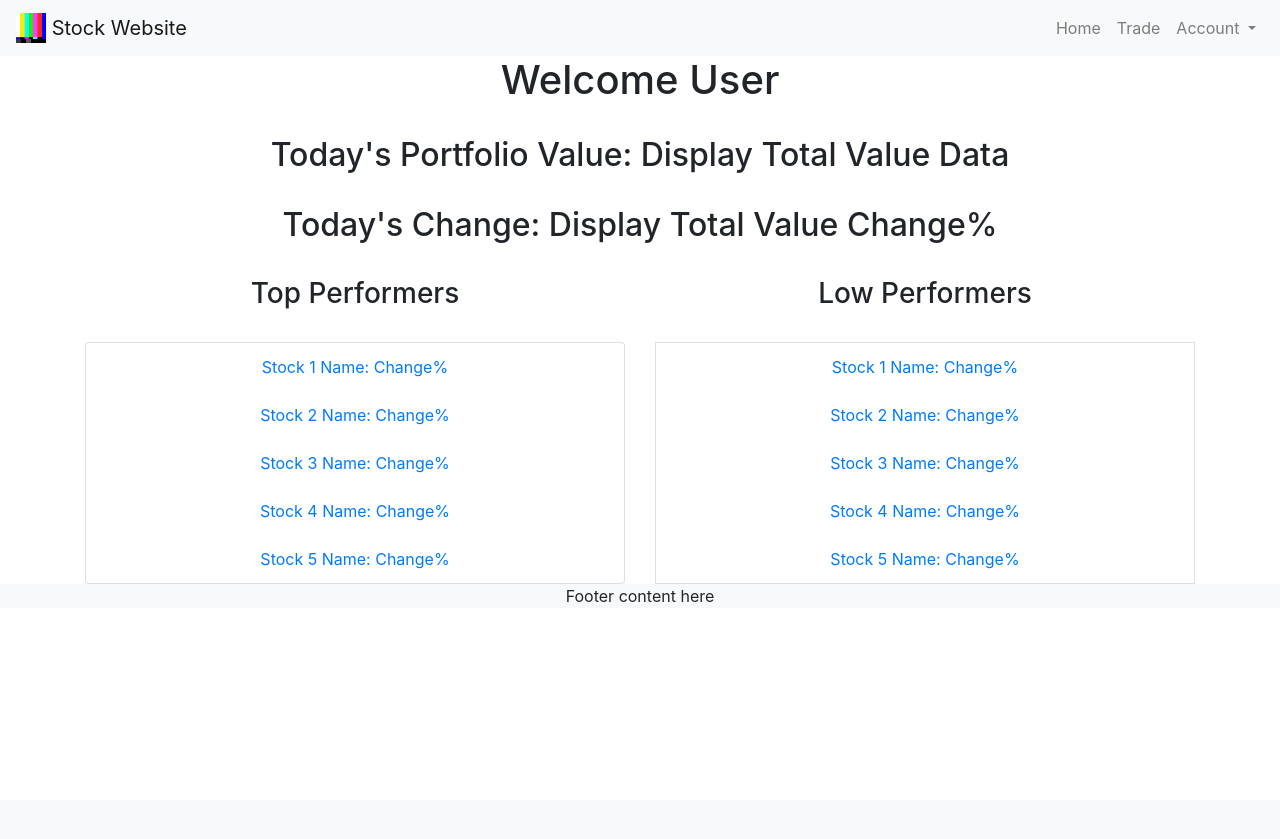
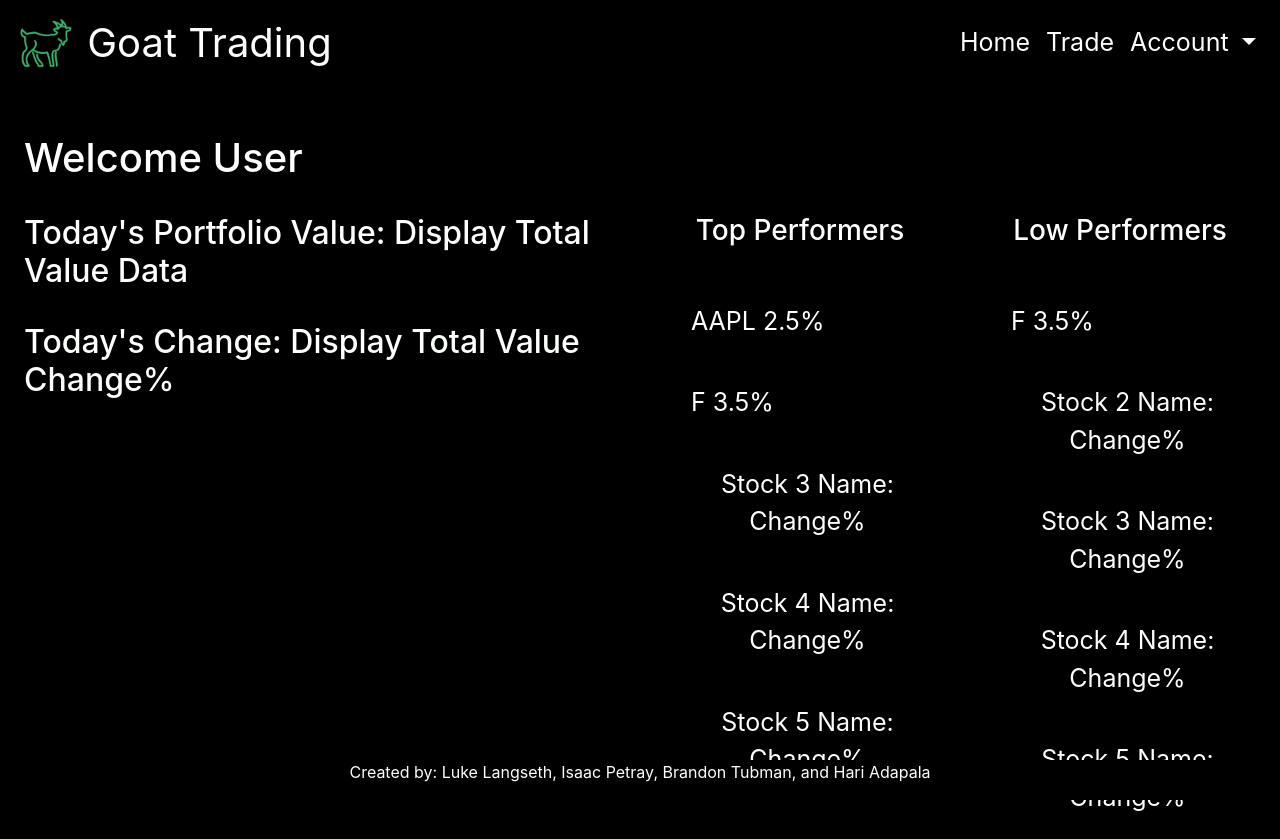
Before and after one commit to langsethluke/IFT401Project, a Flask app: page / in a window 1280 px wide. Before the commit the page ends 602 px from the top, so only its background shows below. Run offline with Flask 3, Linux system fonts and the light colour scheme; some libraries are stand-ins or nearby versions.

Commit message:
First Update
Adding all the stuff

```diff
--- a/app.py
+++ b/app.py
@@ -22,4 +22,8 @@ def tradinghistory():
 def accounttransfer():
     return render_template('accounttransfer.html')
 
+@app.route('/adminstocks')
+def adminstocks():
+    return render_template('adminstocks.html')
+
 if __name__ == "__main__": app.run(debug=True)
--- /dev/null
+++ b/static/styles/base.css
@@ -0,0 +1,80 @@
+/* Navbar Styles */
+
+nav {
+    /*background-color: #248232;*/
+    background-color: black;
+}
+
+.navbar .navbar-brand {
+    color: #FCFFFC;
+    font-size: 40px;
+}
+
+.navbar .navbar-nav .nav-link {
+    color: #FCFFFC;
+    font-size: 25px;
+}
+
+/* Navbar Hover Styles*/
+
+.navbar .navbar-brand:hover {
+    color: #2D3A3A;
+}
+
+.navbar .navbar-nav .nav-link:hover {
+    color: #2D3A3A;
+}
+
+/* Body Styles */
+
+body {
+    color: #FCFFFC;
+    background-color: black;
+}
+
+/* List Styles */
+
+.list-group .list-group-item {
+    background-color: black;
+}
+
+.list-group .list-group-item a {
+    color: #FCFFFC;
+    font-size: 25px;
+    float: left;
+    padding-left: 15px;
+    padding-top: 10px;
+    padding-bottom: 10px;
+}
+
+/* List Hover Styles */
+
+.list-group.green .list-group-item a:hover {
+    color: green;
+    text-decoration: none;
+}
+
+.list-group.red .list-group-item a:hover {
+    color: red;
+    text-decoration: none;
+}
+
+/* Button Styles */
+
+button {
+    font-size: 20px;
+    border-radius: 45px;
+    padding: 10px;
+}
+
+/* Footer Stlyes */
+
+footer {
+    background-color: black;
+    color: #FCFFFC;
+    position: fixed;
+    left: 0;
+    bottom: 0;
+    text-align: center;
+    width: 100%;
+}
--- a/templates/base.html
+++ b/templates/base.html
@@ -1,22 +1,25 @@
 <!DOCTYPE html>
 <html lang="en">
   <head>
-    <style>
-    </style>
     <meta charset="UTF-8" />
     <meta name="viewport" content="width=device-width, initial-scale=1.0"/>
     <link rel="stylesheet" href="https://cdn.jsdelivr.net/npm/bootstrap@4.3.1/dist/css/bootstrap.min.css" integrity="sha384-ggOyR0iXCbMQv3Xipma34MD+dH/1fQ784/j6cY/iJTQUOhcWr7x9JvoRxT2MZw1T" crossorigin="anonymous"/>
     <title>{% block title %}Stock Website{% endblock %}</title>
-    <link rel="icon" href="/static/placeholder.jpg">
+    <link rel="icon" href="/static/logo.png">
     <!-- Bootstrap CSS -->
     <link href="https://stackpath.bootstrapcdn.com/bootstrap/4.5.2/css/bootstrap.min.css" rel="stylesheet"/>
+
+    <link href="/static/styles/base.css" rel="stylesheet" />
+
+    {% block head_includes %}
+    {% endblock %}
   </head>
   <body>
     <header>
-      <nav class="navbar navbar-expand-lg navbar-light bg-light justify-content-end">
+      <nav class="navbar navbar-expand-lg navbar-light justify-content-end">
         <a class="navbar-brand" href="{{ url_for('home') }}">
-          <img src="/static/placeholder.jpg" width="30" height="30" class="d-inline-block align-top">
-          Stock Website
+          <img src="/static/logo.png" width="60" height="60" class="d-inline-block align-top">
+          Goat Trading
         </a>
 
         <button class="navbar-toggler" type="button" data-toggle="collapse" data-target="#navbarSupportedContent" aria-controls="navbarSupportedContent" aria-expanded="false" aria-label="Toggle navigation">
@@ -46,8 +49,8 @@
       </nav>
     </header>
     <main>{% block content %}{% endblock %}</main>
-    <footer class="bg-light text-center">
-      <p>Footer content here</p>
+    <footer>
+      <p>Created by: Luke Langseth, Isaac Petray, Brandon Tubman, and Hari Adapala</p>
     </footer>
     <!-- Bootstrap JS and dependencies -->
     <script src="https://code.jquery.com/jquery-3.3.1.slim.min.js" integrity="sha384-q8i/X+965DzO0rT7abK41JStQIAqVgRVzpbzo5smXKp4YfRvH+8abtTE1Pi6jizo" crossorigin="anonymous"></script>
--- a/templates/home.html
+++ b/templates/home.html
@@ -1,34 +1,38 @@
 {% extends "base.html" %}
 {% block title %}Home{% endblock %}
 {% block content %}
-    <div class="container">
+    <div class="container-fluid">
         <div class="row">
-            <div class="col text-center">
+            <div class="col pl-4">
+                <br>
+                <br>
                 <h1>Welcome User</h1>
                 <br>
+            </div>
+        </div>
+        <div class="row">
+            <div class="col pl-4">
                 <h2>Today's Portfolio Value: Display Total Value Data</h2>
                 <br>
                 <h2>Today's Change: Display Total Value Change%</h2>
                 <br>
             </div>
-        </div>
-        <div class="row">
-            <div class="col text-center">
+            <div class="col-3 text-center">
                 <h3>Top Performers</h3>
                 <br>
-                <ul class="list-group">
-                    <li class="list-group-item"><a href="#">Stock 1 Name: Change%</a></li>
-                    <li class="list-group-item"><a href="#">Stock 2 Name: Change%</a></li>
+                <ul class="list-group green">
+                    <li class="list-group-item"><a href="#">AAPL 2.5%</a></li>
+                    <li class="list-group-item"><a href="#">F 3.5%</a></li>
                     <li class="list-group-item"><a href="#">Stock 3 Name: Change%</a></li>
                     <li class="list-group-item"><a href="#">Stock 4 Name: Change%</a></li>
                     <li class="list-group-item"><a href="#">Stock 5 Name: Change%</a></li>
                 </ul>
             </div>
-            <div class="col text-center">
+            <div class="col-3 text-center">
                 <h3>Low Performers</h3>
                 <br>
-                <ul class="list-group"></ul>
-                    <li class="list-group-item"><a href="#">Stock 1 Name: Change%</a></li>
+                <ul class="list-group red">
+                    <li class="list-group-item"><a href="#">F 3.5%</a></li>
                     <li class="list-group-item"><a href="#">Stock 2 Name: Change%</a></li>
                     <li class="list-group-item"><a href="#">Stock 3 Name: Change%</a></li>
                     <li class="list-group-item"><a href="#">Stock 4 Name: Change%</a></li>
@@ -36,5 +40,4 @@
                 </ul>
             </div>
     </div>
-    </div>
 {% endblock %}
```
Also changed, not shown: templates/adminstocks.html (added, +25 -0 lines), static/logo.png (added). Lines whose indentation alone changed are shown as unchanged.
